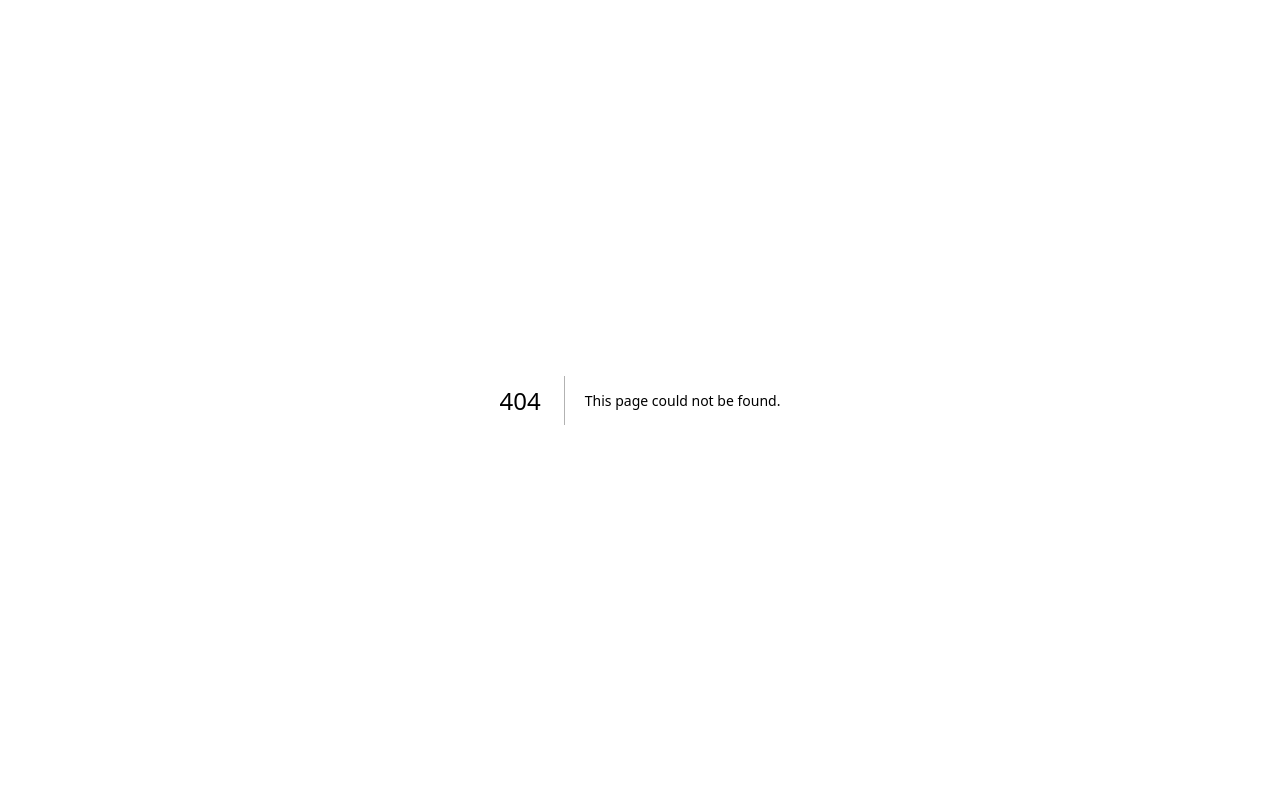
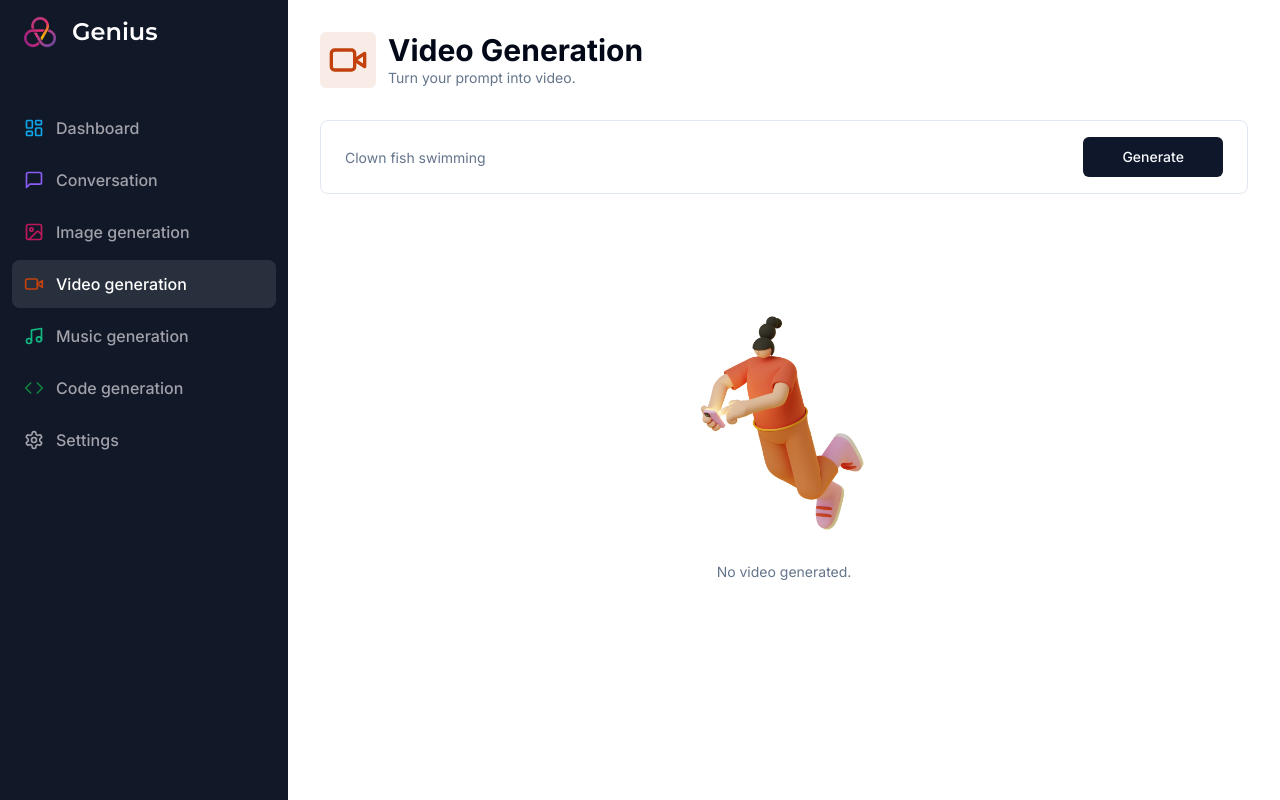
Before and after one commit to YaroSK26/AI-Platform-Next, a Next.js app: page /video in a window 1280 px wide. Before the commit this address had no page. Built offline with nearby package versions, Linux system fonts and the light colour scheme.

Commit message:
music , video generation

```diff
--- /dev/null
+++ b/app/(dashboard)/(routes)/music/constats.ts
@@ -0,0 +1,7 @@
+import * as z from "zod";
+
+export const formSchema = z.object({
+    prompt: z.string().min(1, {
+        message: " Music Prompt is required",
+    })
+})
--- /dev/null
+++ b/app/(dashboard)/(routes)/music/page.tsx
@@ -0,0 +1,117 @@
+"use client"
+
+import * as z from "zod"
+import {zodResolver} from "@hookform/resolvers/zod"
+import { useForm } from "react-hook-form";
+import Heading from "../../../../components/Heading"
+import {Music } from "lucide-react";
+import { formSchema } from "./constats";
+import { Form, FormControl, FormField, FormItem } from "@/components/ui/form";
+import { Input } from "@/components/ui/input";
+import { Button } from "@/components/ui/button";
+import  axios from "axios"
+import { useRouter } from "next/navigation";
+import { useState } from "react";
+import Empty from "@/components/Empty";
+import Loader from "@/components/Loader";
+
+
+
+
+const MusicPage = () => {
+  const router = useRouter();
+  const [music, setMusic] = useState<string>();
+
+  const form = useForm<z.infer<typeof formSchema>>({
+    resolver: zodResolver(formSchema),
+    defaultValues: {
+      prompt: "",
+    },
+  });
+
+  const isLoading = form.formState.isSubmitting;
+
+  const onSubmit = async (values: z.infer<typeof formSchema>) => {
+    try {
+      setMusic(undefined);
+
+      const response = await axios.post("/api/music", values);
+      console.log(response);
+
+      setMusic(response.data.audio);
+      form.reset();
+    } catch (error: any) {
+       console.log(error)
+    } finally {
+      router.refresh();
+    }
+  };
+
+  return (
+    <div>
+      <Heading
+        title="Music Generation"
+        description="Turn your prompt into music."
+        icon={Music}
+        iconColor="text-emerald-500"
+        bgColor="bg-emerald-500/10"
+      />
+      <div className="px-4 lg:px-8">
+        <Form {...form}>
+          <form
+            onSubmit={form.handleSubmit(onSubmit)}
+            className="
+              rounded-lg
+              border
+              w-full
+              p-4
+              px-3
+              md:px-6
+              focus-within:shadow-sm
+              grid
+              grid-cols-12
+              gap-2
+            "
+          >
+            <FormField
+              name="prompt"
+              render={({ field }) => (
+                <FormItem className="col-span-12 lg:col-span-10">
+                  <FormControl className="m-0 p-0">
+                    <Input
+                      className="border-0 outline-none focus-visible:ring-0 focus-visible:ring-transparent"
+                      disabled={isLoading}
+                      placeholder="Piano solo"
+                      {...field}
+                    />
+                  </FormControl>
+                </FormItem>
+              )}
+            />
+            <Button
+              className="col-span-12 lg:col-span-2 w-full"
+              type="submit"
+              disabled={isLoading}
+              size="icon"
+            >
+              Generate
+            </Button>
+          </form>
+        </Form>
+        {isLoading && (
+          <div className="p-20">
+            <Loader />
+          </div>
+        )}
+        {!music && !isLoading && <Empty label="No music generated." />}
+        {music && (
+          <audio controls className="w-full mt-8">
+            <source src={music} />
+          </audio>
+        )}
+      </div>
+    </div>
+  );
+};
+
+export default MusicPage;
--- /dev/null
+++ b/app/(dashboard)/(routes)/video/constats.ts
@@ -0,0 +1,7 @@
+import * as z from "zod";
+
+export const formSchema = z.object({
+    prompt: z.string().min(1, {
+        message: " Video Prompt is required",
+    })
+})
--- /dev/null
+++ b/app/(dashboard)/(routes)/video/page.tsx
@@ -0,0 +1,117 @@
+"use client"
+
+import * as z from "zod"
+import {zodResolver} from "@hookform/resolvers/zod"
+import { useForm } from "react-hook-form";
+import Heading from "../../../../components/Heading"
+import { VideoIcon } from "lucide-react";
+import { formSchema } from "./constats";
+import { Form, FormControl, FormField, FormItem } from "@/components/ui/form";
+import { Input } from "@/components/ui/input";
+import { Button } from "@/components/ui/button";
+import  axios from "axios"
+import { useRouter } from "next/navigation";
+import { useState } from "react";
+import Empty from "@/components/Empty";
+import Loader from "@/components/Loader";
+
+
+
+
+const VideoPage = () => {
+  const router = useRouter();
+  const [video, setVideo] = useState<string>();
+
+  const form = useForm<z.infer<typeof formSchema>>({
+    resolver: zodResolver(formSchema),
+    defaultValues: {
+      prompt: "",
+    },
+  });
+
+  const isLoading = form.formState.isSubmitting;
+
+  const onSubmit = async (values: z.infer<typeof formSchema>) => {
+    try {
+      setVideo(undefined);
+
+      const response = await axios.post("/api/video", values);
+      console.log(response);
+
+      setVideo(response.data[0]);
+      form.reset();
+    } catch (error: any) {
+       console.log(error)
+    } finally {
+      router.refresh();
+    }
+  };
+
+  return (
+    <div>
+      <Heading
+        title="Video Generation"
+        description="Turn your prompt into video."
+        icon={VideoIcon}
+        iconColor="text-orange-700"
+        bgColor="bg-orange-700/10"
+      />
+      <div className="px-4 lg:px-8">
+        <Form {...form}>
+          <form
+            onSubmit={form.handleSubmit(onSubmit)}
+            className="
+              rounded-lg
+              border
+              w-full
+              p-4
+              px-3
+              md:px-6
+              focus-within:shadow-sm
+              grid
+              grid-cols-12
+              gap-2
+            "
+          >
+            <FormField
+              name="prompt"
+              render={({ field }) => (
+                <FormItem className="col-span-12 lg:col-span-10">
+                  <FormControl className="m-0 p-0">
+                    <Input
+                      className="border-0 outline-none focus-visible:ring-0 focus-visible:ring-transparent"
+                      disabled={isLoading}
+                      placeholder="Clown fish swimming "
+                      {...field}
+                    />
+                  </FormControl>
+                </FormItem>
+              )}
+            />
+            <Button
+              className="col-span-12 lg:col-span-2 w-full"
+              type="submit"
+              disabled={isLoading}
+              size="icon"
+            >
+              Generate
+            </Button>
+          </form>
+        </Form>
+        {isLoading && (
+          <div className="p-20">
+            <Loader />
+          </div>
+        )}
+        {!video && !isLoading && <Empty label="No video generated." />}
+        {video && (
+          <video controls className="w-full mt-8 rounded-lg aspect-video border-bg-black ">
+            <source src={video} />
+          </video>
+        )}
+      </div>
+    </div>
+  );
+};
+
+export default VideoPage;
--- /dev/null
+++ b/app/api/music/route.ts
@@ -0,0 +1,41 @@
+import Replicate from "replicate";
+import { auth } from "@clerk/nextjs";
+import { NextResponse } from "next/server";
+
+
+const replicate = new Replicate({
+  auth: process.env.REPLICATE_API_TOKEN || "",
+});
+
+export async function POST(req: Request) {
+  try {
+    const { userId } = auth();
+    const body = await req.json();
+    const { prompt } = body;
+
+    if (!userId) {
+      return new NextResponse("Unauthorized", { status: 401 });
+    }
+
+    if (!prompt) {
+      return new NextResponse("Prompt is required", { status: 400 });
+    }
+
+
+
+    const response = await replicate.run(
+      "riffusion/riffusion:8cf61ea6c56afd61d8f5b9ffd14d7c216c0a93844ce2d82ac1c9ecc9c7f24e05",
+      {
+        input: {
+          prompt_a: prompt,
+        },
+      }
+    );
+
+
+    return NextResponse.json(response);
+  } catch (error) {
+    console.log("[MUSIC_ERROR]", error);
+    return new NextResponse("Internal Error", { status: 500 });
+  }
+}
--- /dev/null
+++ b/app/api/video/route.ts
@@ -0,0 +1,41 @@
+import Replicate from "replicate";
+import { auth } from "@clerk/nextjs";
+import { NextResponse } from "next/server";
+
+
+const replicate = new Replicate({
+  auth: process.env.REPLICATE_API_TOKEN || "",
+});
+
+export async function POST(req: Request) {
+  try {
+    const { userId } = auth();
+    const body = await req.json();
+    const { prompt } = body;
+
+    if (!userId) {
+      return new NextResponse("Unauthorized", { status: 401 });
+    }
+
+    if (!prompt) {
+      return new NextResponse("Prompt is required", { status: 400 });
+    }
+
+
+
+   const response = await replicate.run(
+     "anotherjesse/zeroscope-v2-xl:9f747673945c62801b13b84701c783929c0ee784e4748ec062204894dda1a351",
+     {
+       input: {
+         prompt: prompt,
+       },
+     }
+   );
+
+
+    return NextResponse.json(response);
+  } catch (error) {
+    console.log("[VIDEO_ERROR]", error);
+    return new NextResponse("Internal Error", { status: 500 });
+  }
+}
--- a/package.json
+++ b/package.json
@@ -33,6 +33,7 @@
     "react-dom": "18.2.0",
     "react-hook-form": "^7.45.2",
     "react-markdown": "^8.0.7",
+    "replicate": "^0.14.1",
     "tailwind-merge": "^1.14.0",
     "tailwindcss": "3.3.3",
     "tailwindcss-animate": "^1.0.6",
```
Also changed, not shown: 1 other file (tests, documents, lock files or other folders).
